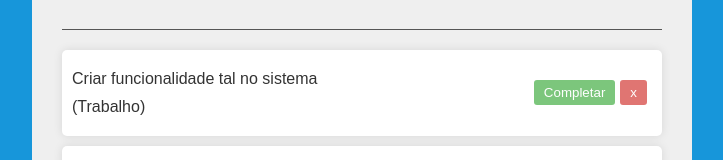
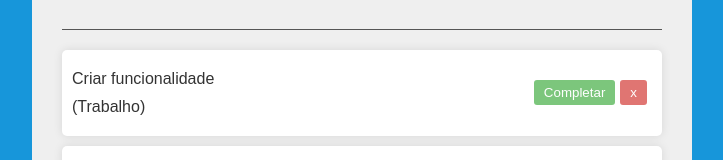
Before and after one commit to aasm-rasta/ToDoListEnhanced, a React (Vite) app: page / in a window 1280 px wide. Shown: the part 360-520 px from the top of the page, without its empty margins (278-1001 px from the left). Built offline with nearby package versions, Linux system fonts and the light colour scheme.

Commit message:
Update App.jsx

```diff
--- a/src/App.jsx
+++ b/src/App.jsx
@@ -9,7 +9,7 @@ function App() {
   const [todos, setTodos] = useState([
     {
       id:1,
-      text:"Criar funcionalidade tal no sistema",
+      text:"Criar funcionalidade",
       category:"Trabalho",
       isCompleted: false,
     },
```
